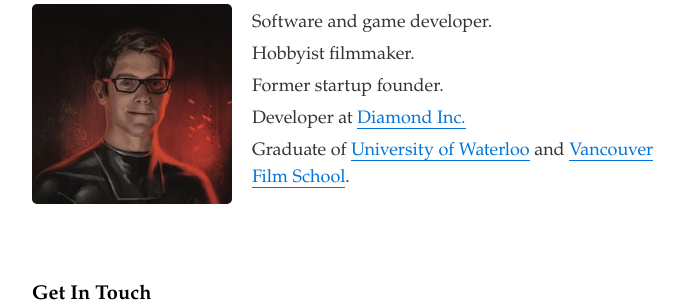
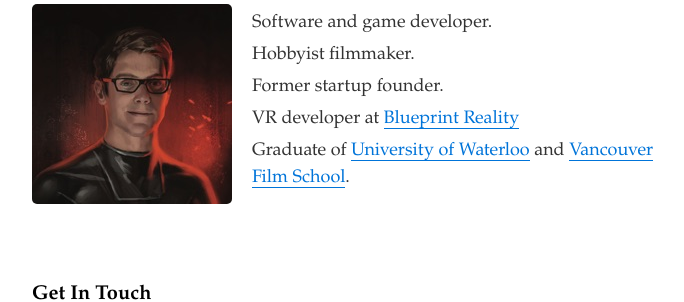
Before and after one commit to mminer/mminer.github.com, a Jekyll site: the page built from index.html, in a window 1280 px wide. Shown: the part 144-446 px from the top of the page, without its empty margins (278-962 px from the left). Built offline with Jekyll 4.4.1, drawn with Linux system fonts in a browser that asks for light colours.

Commit message:
Update job title with new role

```diff
--- a/index.html
+++ b/index.html
@@ -9,7 +9,7 @@ layout: base
     <li>Software and game developer.</li>
     <li>Hobbyist filmmaker.</li>
     <li>Former startup founder.</li>
-    <li>Developer at <a href="https://www.diamond.io">Diamond Inc.</a></li>
+    <li>VR developer at <a href="https://blueprintreality.com">Blueprint Reality</a></li>
     <li>Graduate of <a href="https://uwaterloo.ca">University of Waterloo</a> and <a href="https://vfs.edu">Vancouver Film School</a>.</li>
   </ul>
 </section>
```
